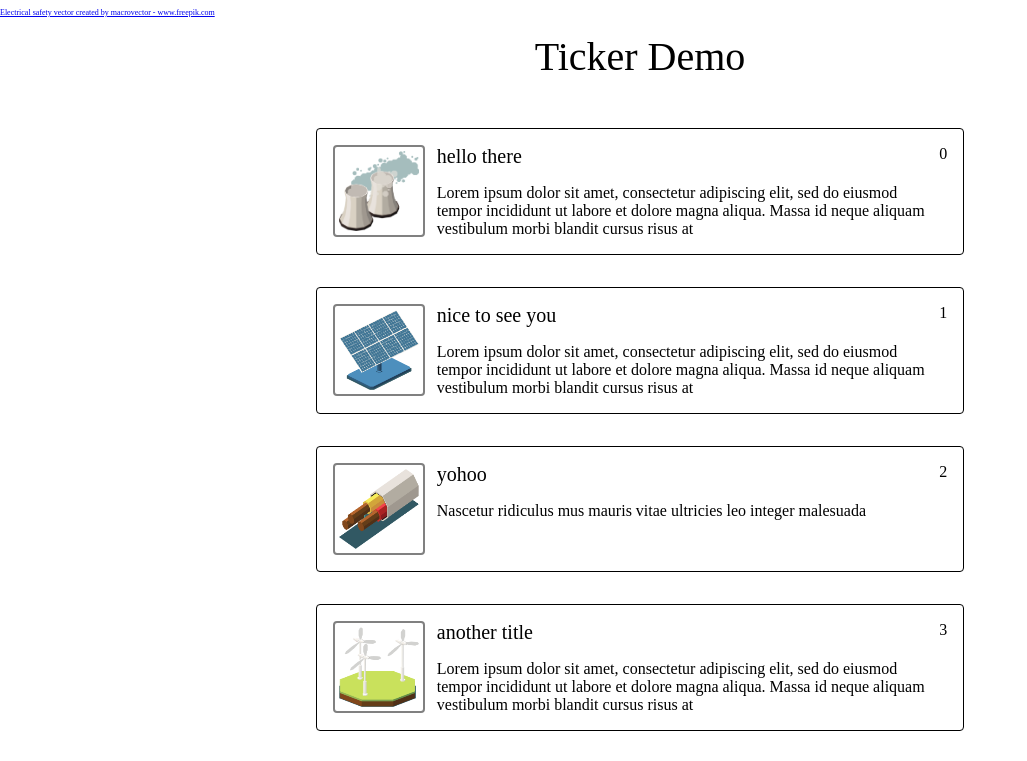
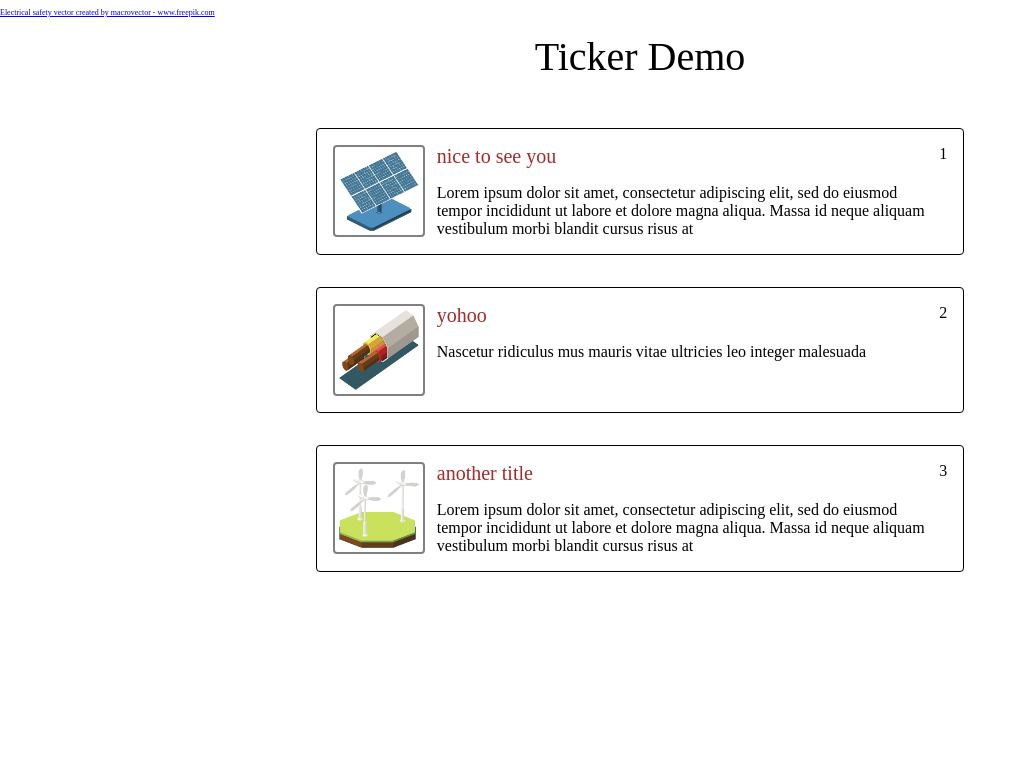
Before and after one commit to eldar158/ticker-demo, a React (Create React App) app: page / in a window 1280 px wide. Shown: the top 761 px of the page, without its empty margins (0-1027 px from the left). Built offline with nearby package versions, Linux system fonts and the light colour scheme; the HTML template or start-up script is replaced by a standard one.

Commit message:
post intervaling complete

```diff
--- a/src/App.js
+++ b/src/App.js
@@ -25,7 +25,7 @@ function App() {
   }
   useEffect(()=>{getPosts()},[])
 
-  if (!posts) return
+  if (!posts || posts.length === 0) return
 
   return (
     <div className="App">
@@ -33,7 +33,7 @@ function App() {
       <a className='attribute' href='https://www.freepik.com/vectors/electrical-safety'>Electrical safety vector created by macrovector - www.freepik.com</a>
 
       <Title></Title>
-      <PostList posts={posts}></PostList>
+      <PostList posts={posts} displayCount={3}></PostList>
     </div>
   );
 }
--- a/src/components/PostList/PostBlock/PostBlock.css
+++ b/src/components/PostList/PostBlock/PostBlock.css
@@ -7,6 +7,10 @@
   border-radius: 0.25rem;
 
   text-align: left;
+
+
+  --imageSize: 5rem;
+  --imagePadding: 0.25rem;
 }
 
 .PostBlock .postId {
@@ -16,22 +20,23 @@
 
 .PostBlock .postPicture {
   float: left;
-  width: 5rem;
-  height: 5rem;
-  padding: 0.25rem;
+  width: var(--imageSize);
+  height: var(--imageSize);
+  padding: var(--imagePadding);
   border: 2px solid grey;
   border-radius: 0.25rem;
   overflow: hidden;
 }
 
 .PostBlock .postContent {
-  margin-left: 5.5rem;
+  margin-left: calc(var(--imageSize) + 2 *var(--imagePadding));
   padding:  0 1rem;
   text-align: left;
 }
 
 .PostBlock .postContent .postTitle {
   margin: 0 auto 1rem;
+  color: brown;
   font-size: 125%;
   font-weight: normal;
 }
--- a/src/components/PostList/PostList.js
+++ b/src/components/PostList/PostList.js
@@ -1,4 +1,4 @@
-import React from 'react';
+import React, { useState, useEffect } from 'react';
 
 import './PostList.css';
 
@@ -6,11 +6,28 @@ import PostBlock from './PostBlock/PostBlock'
 
 
 function PostList(props) {
-  const { posts } = props
+  const {posts, displayCount} = props
+  const [first, setFirst] = useState(0)
+
+  //interval between displayed posts
+  useEffect(() => {
+    const interval = setInterval(() => {
+      const next = (first + 1) % posts.length
+      setFirst(next)
+    }, 3000);
+    return () => clearInterval(interval);
+  }, [posts, first]);
+
+  //choose which posts to display
+  const displayed = []
+  for (let i = first; i < first + displayCount; i++) {
+    displayed.push(posts[i % posts.length])
+  }
+
   return (
     <div className="PostList">
       {
-        posts.map((post, i) =>
+        displayed.map((post, i) =>
           <PostBlock key={i}
             id={post.id}
             title={post.title}
```
